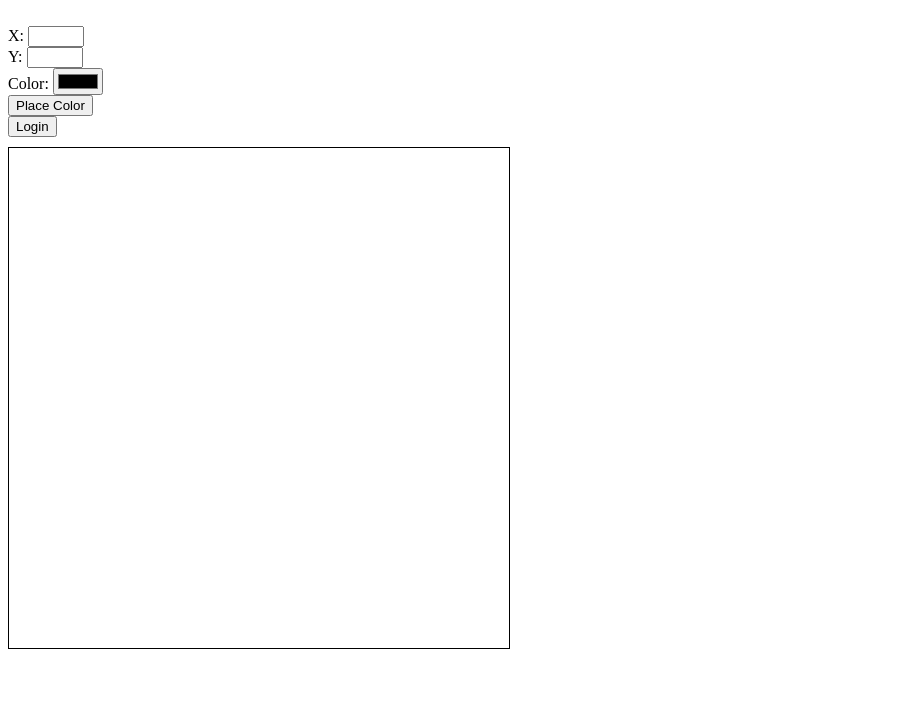
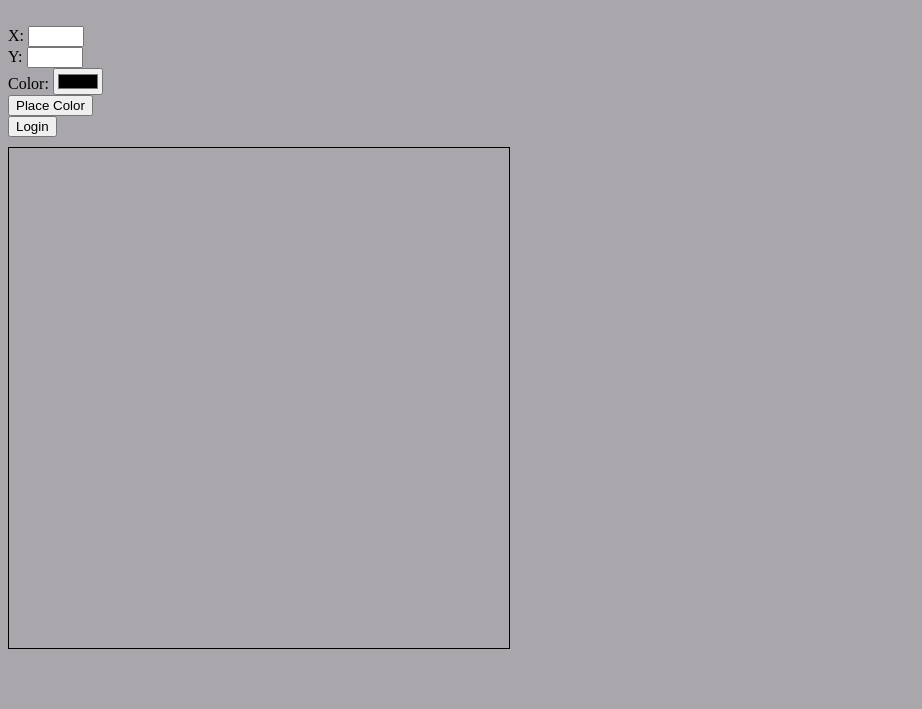
Before and after one commit to Alexsandwich/TheBigGame, a website: page public/home.html in a window 1280 px wide. Shown: the part 91-800 px from the top of the page, without its empty margins (0-922 px from the left). Drawn offline with nearby package versions, Linux system fonts and the light colour scheme; no server answers.

Commit message:
Updated Readme

```diff
--- a/public/css/styles.css
+++ b/public/css/styles.css
@@ -11,3 +11,8 @@ h1 {
   font-size: 60px;
   margin-top: 0px;
 }
+
+
+body {
+  background-color: rgb(169, 167, 172);
+}
```
